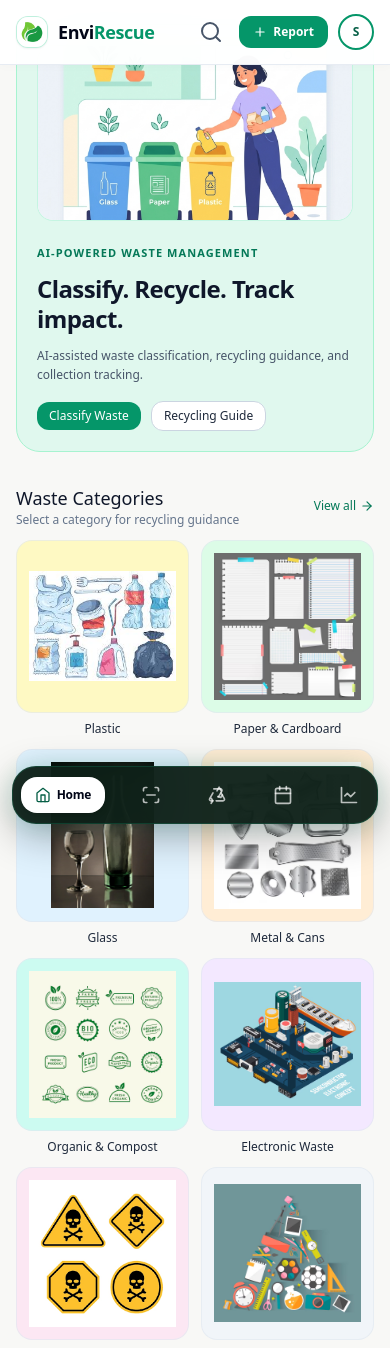
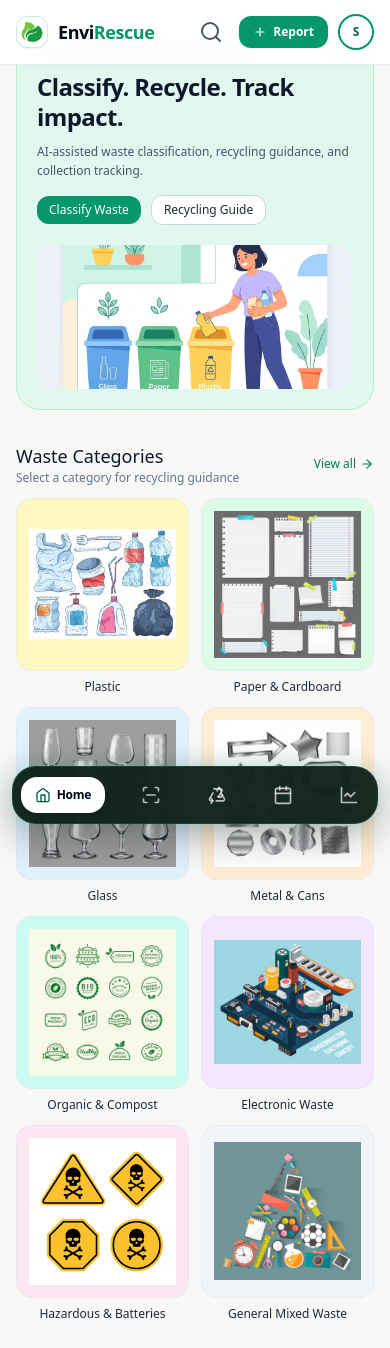
Before and after one commit to thetruesammyjay/EnviRescue, a Next.js app in the folder apps/web/: page / in a window 390 px wide. Shown: the top 1348 px of the page. Built offline with nearby package versions, Linux system fonts and the light colour scheme.

Commit message:
fix(ui): responsive hero card on mobile with text-first layout and clean vector icons

```diff
--- a/apps/web/app/page.tsx
+++ b/apps/web/app/page.tsx
@@ -22,8 +22,8 @@ export default function HomePage() {
       <div className="space-y-8">
 
         {/* ── Hero ── */}
-        <section className="rounded-3xl bg-[#e0f8ee] border border-emerald-200 overflow-hidden flex flex-col-reverse sm:flex-row items-center justify-between p-5 sm:p-7 gap-6">
-          <div className="flex-1 flex flex-col justify-center space-y-3 w-full">
+        <section className="rounded-3xl bg-[#e0f8ee] border border-emerald-200 overflow-hidden flex flex-col sm:flex-row items-center justify-between p-5 sm:p-7 gap-5 sm:gap-6">
+          <div className="flex-1 flex flex-col justify-center space-y-2.5 w-full">
             <p className="text-[11px] font-semibold uppercase tracking-widest text-emerald-700">
               AI-Powered Waste Management
             </p>
@@ -47,11 +47,11 @@ export default function HomePage() {
             </div>
           </div>
 
-          {/* Hero image — fully contained and nicely rounded on mobile & desktop */}
-          <div className="w-full sm:w-64 md:w-80 h-44 sm:h-52 rounded-2xl overflow-hidden shadow-xs relative shrink-0 border border-emerald-300/40 bg-white">
+          {/* Hero image — integrated cleanly without awkward double container */}
+          <div className="w-full sm:w-64 md:w-80 h-36 sm:h-48 rounded-2xl overflow-hidden relative shrink-0">
             <img
               alt="Waste sorting"
-              className="w-full h-full object-cover object-center"
+              className="w-full h-full object-cover object-center rounded-2xl"
               src="/hero.jpg"
             />
           </div>
@@ -230,7 +230,7 @@ export default function HomePage() {
 const VECTOR_MAP: Record<string, string> = {
   plastic: "/vectors/plastic.png",
   paper: "/vectors/paper.png",
-  glass: "/vectors/glassa.png",
+  glass: "/vectors/glass.png",
   metal: "/vectors/metal.png",
   organic: "/vectors/organic.png",
   electronic: "/vectors/electronics.png",
--- a/apps/web/components/ui/category-icon.tsx
+++ b/apps/web/components/ui/category-icon.tsx
@@ -3,7 +3,7 @@ import { IconRecycle } from "./icons";
 const VECTOR_MAP: Record<string, string> = {
   plastic: "/vectors/plastic.png",
   paper: "/vectors/paper.png",
-  glass: "/vectors/glassa.png",
+  glass: "/vectors/glass.png",
   metal: "/vectors/metal.png",
   organic: "/vectors/organic.png",
   electronic: "/vectors/electronics.png",
```
Also changed, not shown: 47 other files (tests, documents, lock files or other folders).
